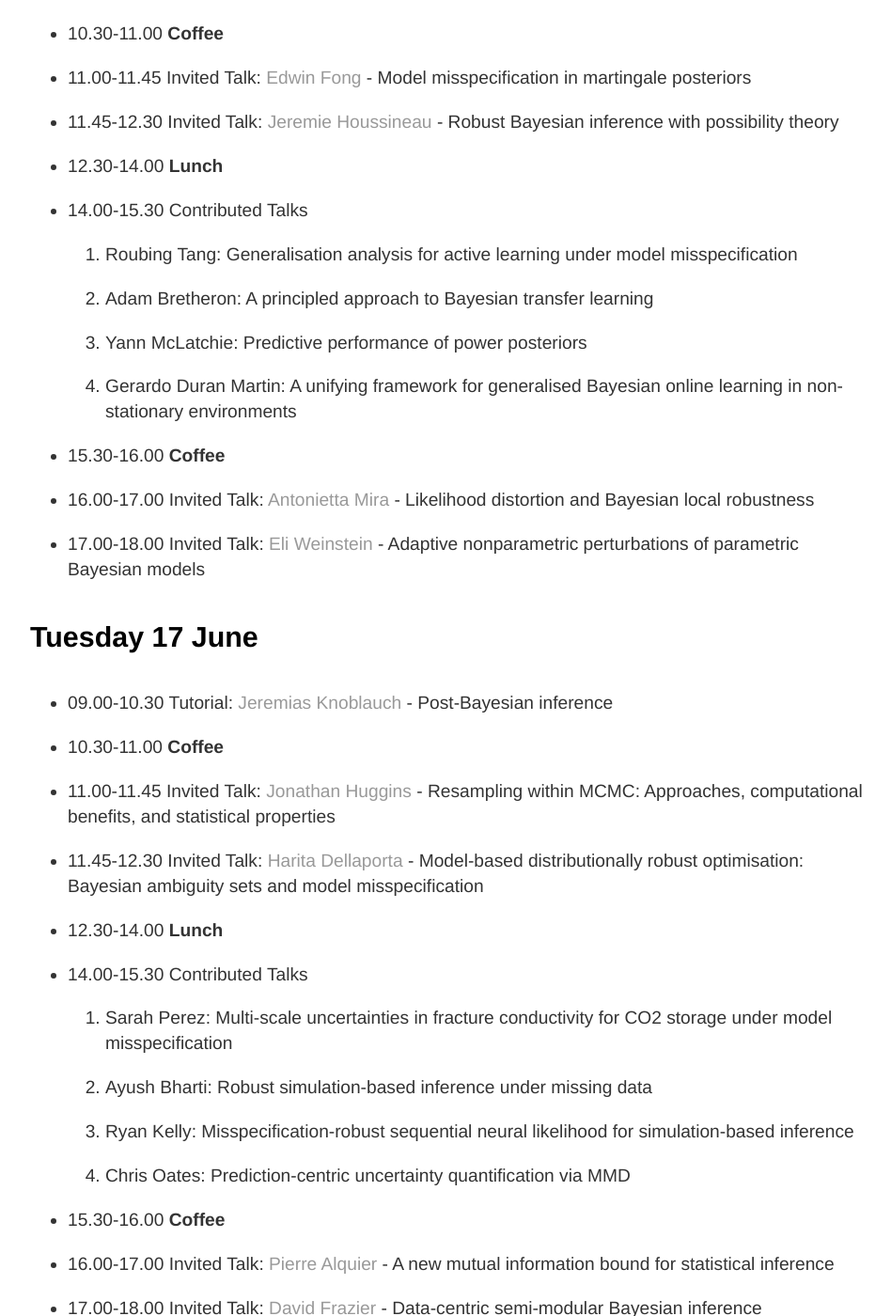
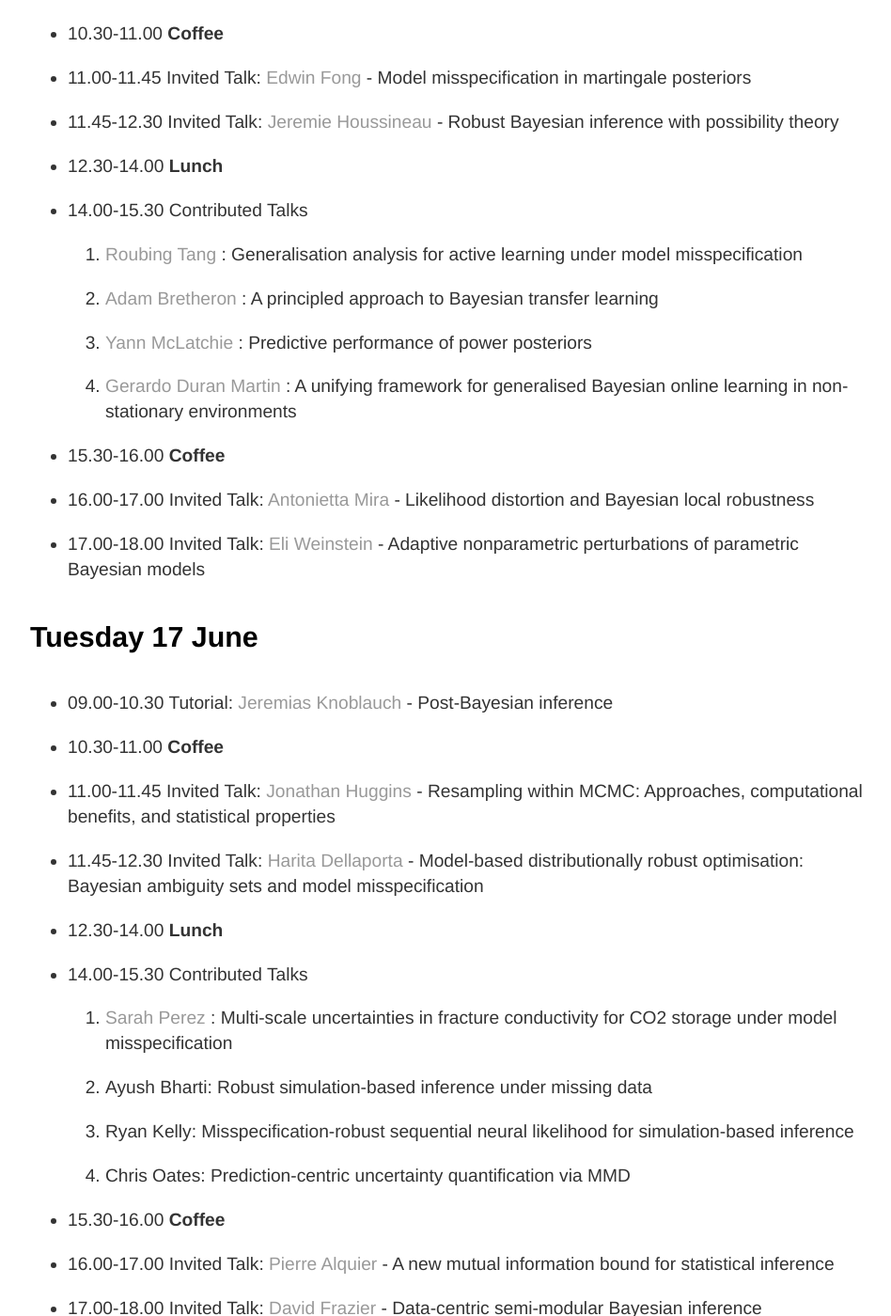
Before and after one commit to postbayes/BayesMisspecificationSatellite, a Jekyll site: the page index.html, which Jekyll copies as it is, in a window 1280 px wide and 1400 px high, scrolled down 1180 px. Shown: the whole window at 94% size, without its empty margins (160-1108 px from the left). Built offline with Jekyll 4.4.1, drawn with Linux system fonts in a browser that asks for light colours; some of the changed lines change nothing that is shown.

Commit message:
Update index.html

```diff
--- a/index.html
+++ b/index.html
@@ -81,10 +81,10 @@ A common justification for the use of Bayesian inference is that Bayes’ theore
 <li>12.30-14.00 <b>Lunch</b></li>
 <li>14.00-15.30 Contributed Talks </li>
 <ol>
-	<li> Roubing Tang: Generalisation analysis for active learning under model misspecification </li>
-	<li> Adam Bretheron: A principled approach to Bayesian transfer learning </li>
-	<li> Yann McLatchie: Predictive performance of power posteriors </li>
-	<li> Gerardo Duran Martin: A unifying framework for generalised Bayesian online learning in non-stationary environments</li>
+	<li> <a href="https://scholar.google.com/citations?user=MKUAFqQAAAAJ&hl=zh-CN"> Roubing Tang </a>: Generalisation analysis for active learning under model misspecification </li>
+	<li> <a href="https://acems.org.au/our-people/adam-bretherton"> Adam Bretheron </a>: A principled approach to Bayesian transfer learning </li>
+	<li> <a href="https://yannmclatchie.github.io"> Yann McLatchie </a>: Predictive performance of power posteriors </li>
+	<li> <a href="https://grdm.io"> Gerardo Duran Martin </a>: A unifying framework for generalised Bayesian online learning in non-stationary environments</li>
 </ol>
 <li>15.30-16.00 <b>Coffee</b></li>
 <li>16.00-17.00 Invited Talk: <a href="https://search.usi.ch/en/people/f8960de6d60dd08a79b6c1eb20b7442b/mira-antonietta"> Antonietta Mira </a>  - Likelihood distortion and Bayesian local robustness </li>
@@ -102,7 +102,7 @@ A common justification for the use of Bayesian inference is that Bayes’ theore
 <li>12.30-14.00 <b>Lunch</b></li>
 <li>14.00-15.30 Contributed Talks </li>
 <ol>
-	<li> Sarah Perez: Multi-scale uncertainties in fracture conductivity for CO2 storage under model misspecification </li>
+	<li> <a href="https://grdm.io"> Sarah Perez </a>: Multi-scale uncertainties in fracture conductivity for CO2 storage under model misspecification </li>
 	<li> Ayush Bharti: Robust simulation-based inference under missing data </li>
 	<li> Ryan Kelly: Misspecification-robust sequential neural likelihood for simulation-based inference </li>
 	<li> Chris Oates: Prediction-centric uncertainty quantification via MMD </li>
```
